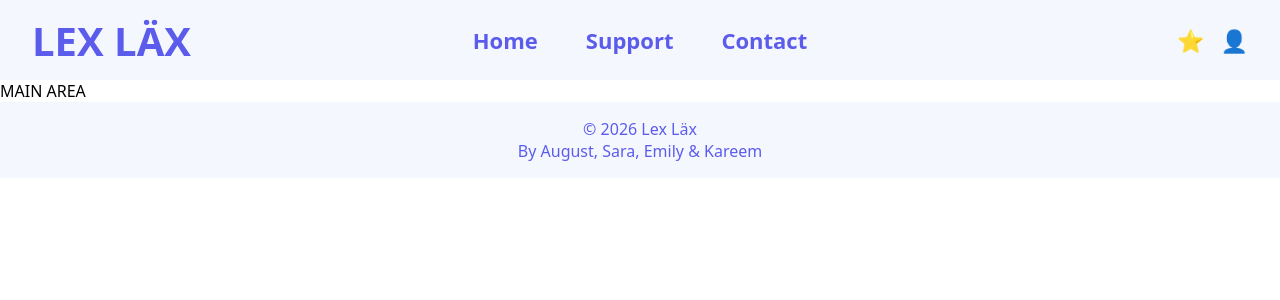
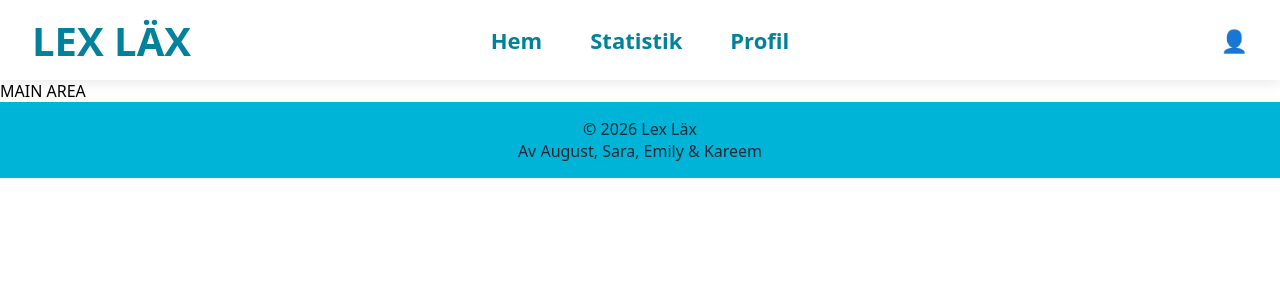
Before and after one commit to Augustlyden/Lex-Lax, a React app in the folder frontend/: page / in a window 1280 px wide. Shown: the top 300 px of the page. Built offline with nearby package versions, Linux system fonts and the light colour scheme; the HTML template or start-up script is replaced by a standard one; a web font is replaced by a local one.

Commit message:
Added more global variables and matched nav to look more like mockup

```diff
--- a/frontend/src/components/Footer.jsx
+++ b/frontend/src/components/Footer.jsx
@@ -5,7 +5,7 @@ export default function Footer() {
          <footer className="footer">
       <div className="footer-content">
         <p>© 2026 Lex Läx</p>
-           By August, Sara, Emily & Kareem
+           Av August, Sara, Emily & Kareem
         <div className="footer-links">
            </div>
       </div>
--- a/frontend/src/components/Navbar.jsx
+++ b/frontend/src/components/Navbar.jsx
@@ -1,6 +1,9 @@
 import "../styles/navbar.css"
 
+
 export default function Navbar() {
+
+
 
     return (
         <header>
@@ -14,16 +17,18 @@ export default function Navbar() {
         </div>
 
            <div className = "nav-links">
-           <a href="/">Home</a>
-             <a href="/">Support</a>
-             <a href="/">Contact</a>
+           <a href="/">Hem</a>
+             <a href="/">Statistik</a>
+             <a href="/">Profil</a>
             </div>
 
+            <div className="hamburger">☰</div>
+
            <div className = "nav-profile">
-                 <a href="/"> ⭐️</a>
              <a href="/profile">👤</a>
            </div>
      </div>
+
    </div>
      </nav>
     </header>
--- a/frontend/src/styles/global.css
+++ b/frontend/src/styles/global.css
@@ -11,8 +11,22 @@ font-family: "Comic Relief", system-ui;
 }
 
 :root {
-    --primary-color: #F5F7FF;
-    --secondary-color: #FAFAFF;
-    --text-color-dark: #5B5CEB;
+    --primary-color: #00B4D8;
+    --secondary-color: #00829D;
+
+    --text-color-dark: #1F2937;
     --text-color-light: #8B8CF8;
+
+    --navbar-bg: #FFFFFF;
+    --navbar-text: #00B4D8;
+
+    --primary-color-glosor: #9B4C9C;
+    --secondary-color-glosor: #8B8CF8;
+
+    --primary-color-math: #6DC8D7;
+
+    --color-reward: #15F1B5;
+    --color-delete: #D8003B;
+
+
 }
--- a/frontend/src/styles/navbar.css
+++ b/frontend/src/styles/navbar.css
@@ -1,21 +1,23 @@
 h1 {
     font-size: 40px;
-    color: var(--text-color-dark);
+    color: var(--secondary-color);
 }
 a {
   text-decoration: none;
   color: inherit;
   font-weight: 600;
   font-size: 22px;
-      color: var(--text-color-dark);
+  color: var(--secondary-color);
 }
 
 .nav-container {
     display: flex;
     align-items: center;
     justify-content: center;
-    background-color: var(--primary-color);
-    min-height: 80px;
+    background-color: var(--navbar-bg);
+    height: 80px;
+    background: white;
+    box-shadow: 0 4px 12px rgba(0, 0, 0, 0.08);
 
 }
 .nav-content {
@@ -68,3 +70,18 @@ transform: translateX(-50%);
    transform: scale(1.5);
    transition: transform 0.2s ease;
 }
+
+.hamburger {
+    display: none;
+    font-size: 2rem;
+    margin-right: 2rem;
+    cursor: pointer;
+    color: var(--secondary-color);
+}
+
+@media (max-width: 768px) {
+    .hamburger {
+        display:block
+    }
+
+}
```
